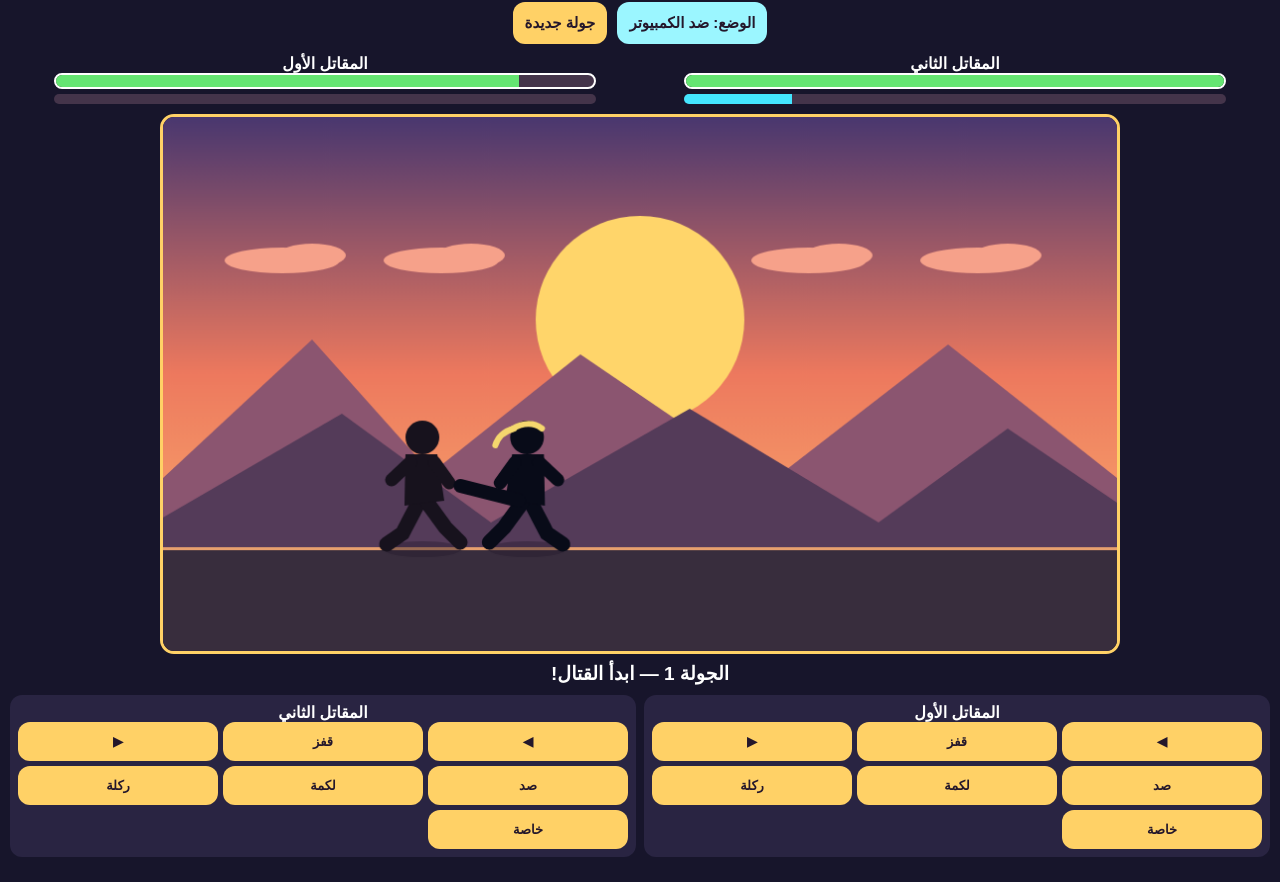
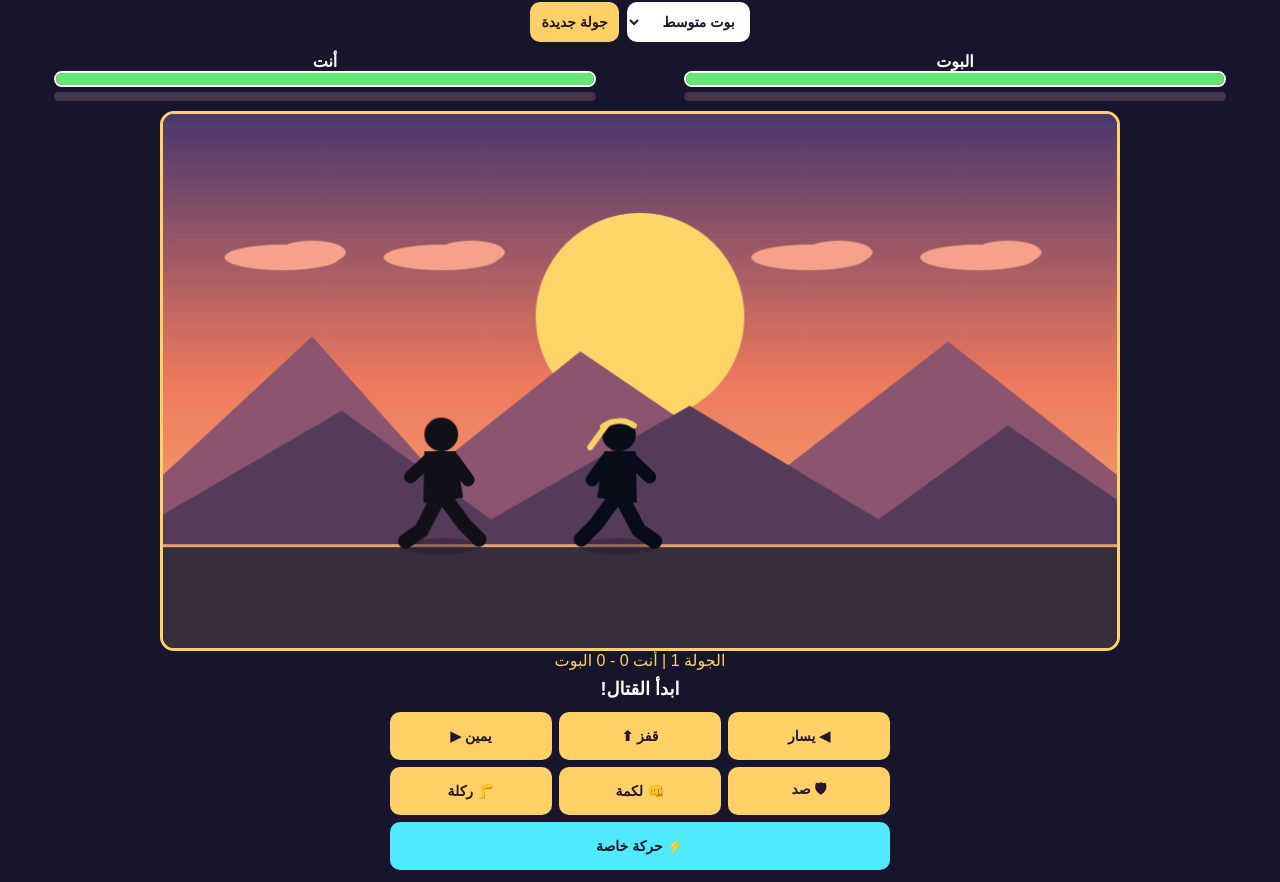
Before and after one commit to nader-404/Nader, a plain HTML site: page index.html in a window 1280 px wide. Shown: the part 60-942 px from the top of the page. Drawn offline with Linux system fonts and the light colour scheme; animation ran at ten frames a second.

Commit message:
Update HTML structure and styling for Kung Fu Legends

```diff
--- a/index.html
+++ b/index.html
@@ -2,77 +2,67 @@
 <html lang="ar" dir="rtl">
 <head>
 <meta charset="UTF-8">
-<meta name="viewport" content="width=device-width, initial-scale=1">
-<title>مبارزة الكونغ فو</title>
+<meta name="viewport" content="width=device-width,initial-scale=1,maximum-scale=1,user-scalable=no">
+<title>Kung Fu Legends</title>
 <style>
 *{box-sizing:border-box}
-body{margin:0;background:#17152b;color:white;font-family:Arial,sans-serif;text-align:center}
-h1{margin:12px}
-button{border:0;border-radius:12px;padding:12px;background:#ffd166;color:#24172b;font-weight:bold;font-size:15px;touch-action:manipulation}
-.top{display:flex;justify-content:center;gap:10px;flex-wrap:wrap;margin:10px}
-#mode{background:#9bf6ff}
+body{margin:0;background:#17152b;color:white;font-family:Arial;text-align:center}
+h1{margin:12px 0;color:#ffd166}
+button,select{border:0;border-radius:10px;padding:11px;background:#ffd166;color:#24172b;font-weight:bold;font-size:14px}
+button:active{transform:scale(.95)}
+.top{display:flex;justify-content:center;gap:8px;flex-wrap:wrap;margin:10px}
+select{background:#fff}
 canvas{width:96%;max-width:960px;aspect-ratio:16/9;border:3px solid #ffd166;border-radius:14px;display:block;margin:auto;touch-action:none}
 .hud{display:flex;justify-content:space-around;direction:ltr;margin:10px}
 .panel{width:43%}
 .bar{height:16px;background:#44344a;border:2px solid white;border-radius:20px;overflow:hidden}
-.fill{height:100%;width:100%;background:#65e572}
-.energy{height:10px;background:#44344a;border-radius:10px;margin-top:5px;overflow:hidden}
-.energy div{height:100%;width:0;background:#44e5ff}
-.controls{display:grid;grid-template-columns:1fr 1fr;gap:8px;margin:10px}
-.pad{background:#292442;padding:8px;border-radius:12px}
-.keys{display:grid;grid-template-columns:repeat(3,1fr);gap:5px}
-.keys button{padding:12px 2px;font-size:13px}
-#message{font-size:19px;font-weight:bold;margin:8px}
-@media(max-width:500px){.keys button{font-size:11px;padding:10px 1px}}
+.fill{height:100%;background:#65e572;width:100%;transition:width .12s}
+.energy{height:9px;background:#44344a;border-radius:10px;margin-top:5px;overflow:hidden}
+.energy div{height:100%;background:#42eaff;width:0%}
+.controls{display:grid;grid-template-columns:repeat(3,1fr);gap:7px;margin:12px auto;max-width:500px}
+.controls button{min-height:48px}
+#message{font-weight:bold;font-size:18px;margin:8px}
+#round{color:#ffd166}
+@media(max-width:500px){.controls{gap:5px;margin:8px}.controls button{font-size:12px;padding:8px 2px}}
 </style>
 </head>
 <body>
-<h1>🥋 مبارزة الكونغ فو</h1>
+<h1>🥋 KUNG FU LEGENDS</h1>
 <div class="top">
-<button id="mode">الوضع: ضد الكمبيوتر</button>
-<button id="new">جولة جديدة</button>
+<select id="difficulty">
+<option value="easy">بوت سهل</option>
+<option value="normal" selected>بوت متوسط</option>
+<option value="hard">بوت صعب</option>
+<option value="legend">بوت أسطوري</option>
+</select>
+<button id="restart">جولة جديدة</button>
 </div>
 <div class="hud">
 <div class="panel">
-<b>المقاتل الأول</b>
+<b>أنت</b>
 <div class="bar"><div class="fill" id="hp1"></div></div>
 <div class="energy"><div id="en1"></div></div>
 </div>
 <div class="panel">
-<b>المقاتل الثاني</b>
+<b>البوت</b>
 <div class="bar"><div class="fill" id="hp2"></div></div>
 <div class="energy"><div id="en2"></div></div>
 </div>
 </div>
 <canvas id="game" width="960" height="540"></canvas>
-<div id="message">الجولة 1 — استعد!</div>
+<div id="round">الجولة 1 | أنت 0 - 0 البوت</div>
+<div id="message">استعد للقتال!</div>
 <div class="controls">
-<div class="pad">
-<b>المقاتل الأول</b>
-<div class="keys">
-<button data-p="1" data-a="left">◀</button>
-<button data-p="1" data-a="jump">قفز</button>
-<button data-p="1" data-a="right">▶</button>
-<button data-p="1" data-a="block">صد</button>
-<button data-p="1" data-a="punch">لكمة</button>
-<button data-p="1" data-a="kick">ركلة</button>
-<button data-p="1" data-a="special">خاصة</button>
-</div>
-</div>
-<div class="pad">
-<b>المقاتل الثاني</b>
-<div class="keys">
-<button data-p="2" data-a="left">◀</button>
-<button data-p="2" data-a="jump">قفز</button>
-<button data-p="2" data-a="right">▶</button>
-<button data-p="2" data-a="block">صد</button>
-<button data-p="2" data-a="punch">لكمة</button>
-<button data-p="2" data-a="kick">ركلة</button>
-<button data-p="2" data-a="special">خاصة</button>
-</div>
-</div>
+<button data-act="left">◀ يسار</button>
+<button data-act="jump">قفز ⬆</button>
+<button data-act="right">يمين ▶</button>
+<button data-act="block">🛡 صد</button>
+<button data-act="punch">👊 لكمة</button>
+<button data-act="kick">🦵 ركلة</button>
+<button data-act="special" style="grid-column:1/4;background:#50eaff">⚡ حركة خاصة</button>
 </div>
 <script>
+(()=>{
 const canvas=document.getElementById("game");
 const ctx=canvas.getContext("2d");
 const hp1=document.getElementById("hp1");
@@ -80,81 +70,89 @@ const hp2=document.getElementById("hp2");
 const en1=document.getElementById("en1");
 const en2=document.getElementById("en2");
 const message=document.getElementById("message");
-let twoPlayers=false;
-let round=1,wins1=0,wins2=0;
-let ended=false,last=0;
-let keys={};
-let held={1:{},2:{}};
-let a,b;
-const floor=435;
+const roundText=document.getElementById("round");
+const difficulty=document.getElementById("difficulty");
+const W=960,H=540,FLOOR=435;
+let player,bot;
+let keys={},held={};
+let winsPlayer=0,winsBot=0,round=1;
+let finished=false,last=0,shake=0;
+let particles=[];
+let soundContext=null;
 function sound(freq,duration=.12){
  try{
-  const ac=new (window.AudioContext||window.webkitAudioContext)();
-  const osc=ac.createOscillator();
-  const gain=ac.createGain();
-  osc.connect(gain);gain.connect(ac.destination);
-  osc.frequency.value=freq;
-  gain.gain.setValueAtTime(.12,ac.currentTime);
-  gain.gain.exponentialRampToValueAtTime(.001,ac.currentTime+duration);
-  osc.start();osc.stop(ac.currentTime+duration);
-  osc.onended=()=>ac.close();
+  if(!soundContext)soundContext=new(window.AudioContext||window.webkitAudioContext)();
+  if(soundContext.state==="suspended")soundContext.resume();
+  const o=soundContext.createOscillator();
+  const g=soundContext.createGain();
+  o.connect(g);g.connect(soundContext.destination);
+  o.frequency.value=freq;
+  g.gain.setValueAtTime(.12,soundContext.currentTime);
+  g.gain.exponentialRampToValueAtTime(.001,soundContext.currentTime+duration);
+  o.start();o.stop(soundContext.currentTime+duration);
  }catch(e){}
 }
-function fighter(x,color,dir){
- return {
-  x,y:floor,vx:0,vy:0,hp:100,energy:0,
+function makeFighter(x,color,dir){
+ return{
+  x,y:FLOOR,vx:0,vy:0,hp:100,energy:0,
   color,dir,ground:true,block:false,
-  act:"idle",timer:0,cool:0,hit:false,stun:0
+  act:"idle",timer:0,cool:0,hit:false,
+  stun:0,walk:0,aiTimer:0
  };
 }
 function resetRound(){
- a=fighter(300,"#17121d",1);
- b=fighter(660,"#080b18",-1);
- ended=false;
+ player=makeFighter(280,"#111019",1);
+ bot=makeFighter(680,"#080b18",-1);
+ finished=false;
+ particles=[];
  updateHud();
- message.textContent="الجولة "+round+" — ابدأ القتال!";
+ message.textContent="ابدأ القتال!";
 }
 function newMatch(){
- round=1;wins1=0;wins2=0;
+ winsPlayer=0;winsBot=0;round=1;
  resetRound();
+ updateRound();
 }
-resetRound();
-document.getElementById("new").onclick=newMatch;
-document.getElementById("mode").onclick=()=>{
- twoPlayers=!twoPlayers;
- document.getElementById("mode").textContent=
- twoPlayers?"الوضع: لاعبان":"الوضع: ضد الكمبيوتر";
- newMatch();
-};
+function updateRound(){
+ roundText.textContent=
+ "الجولة "+round+" | أنت "+winsPlayer+" - "+winsBot+" البوت";
+}
 function updateHud(){
- hp1.style.width=a.hp+"%";
- hp2.style.width=b.hp+"%";
- en1.style.width=a.energy+"%";
- en2.style.width=b.energy+"%";
+ hp1.style.width=player.hp+"%";
+ hp2.style.width=bot.hp+"%";
+ en1.style.width=player.energy+"%";
+ en2.style.width=bot.energy+"%";
 }
+document.getElementById("restart").onclick=newMatch;
 function action(p,act){
- if(ended)return;
+ if(finished||p.stun>0)return;
  if(act==="block"){
   p.block=true;
   return;
  }
  if(act==="jump"&&p.ground){
-  p.vy=-13;p.ground=false;
-  sound(500);
+  p.vy=-13;
+  p.ground=false;
+  sound(480);
   return;
  }
  if(act==="special"){
   if(p.energy>=100&&p.cool<=0){
    p.energy=0;
-   p.act="special";p.timer=30;p.cool=55;p.hit=false;
-   sound(65,.4);
+   p.act="special";
+   p.timer=30;
+   p.cool=55;
+   p.hit=false;
+   sound(65,.35);
+   for(let i=0;i<12;i++)
+    particles.push({x:p.x,y:p.y-80,vx:(Math.random()-.5)*9,vy:(Math.random()-.5)*9,life:25});
   }
   return;
  }
- if((act==="punch"||act==="kick")&&p.cool<=0&&p.stun<=0){
+ if((act==="punch"||act==="kick")&&p.cool<=0){
   p.act=act;
-  p.timer=act==="kick"?25:18;
-  p.cool=act==="kick"?38:27;
+  p.timer=act==="kick"?24:17;
+  p.cool=act==="kick"?34:24;
   p.hit=false;
   sound(act==="kick"?90:140);
  }
@@ -162,109 +160,168 @@ function action(p,act){
 function release(p,act){
  if(act==="block")p.block=false;
 }
-document.querySelectorAll("[data-a]").forEach(btn=>{
- const n=Number(btn.dataset.p),act=btn.dataset.a;
- const down=e=>{
+document.querySelectorAll("[data-act]").forEach(btn=>{
+ const act=btn.dataset.act;
+ btn.addEventListener("pointerdown",e=>{
   e.preventDefault();
-  held[n][act]=true;
-  if(act!=="left"&&act!=="right")action(n===1?a:b,act);
- };
+  held[act]=true;
+  if(act!=="left"&&act!=="right")action(player,act);
+ });
  const up=e=>{
   e.preventDefault();
-  held[n][act]=false;
-  if(act==="block")release(n===1?a:b,act);
+  held[act]=false;
+  release(player,act);
  };
- btn.addEventListener("pointerdown",down);
- ["pointerup","pointercancel","pointerleave"].forEach(ev=>btn.addEventListener(ev,up));
+ btn.addEventListener("pointerup",up);
+ btn.addEventListener("pointercancel",up);
+ btn.addEventListener("pointerleave",up);
 });
-const map={
- KeyA:[1,"left"],KeyD:[1,"right"],KeyW:[1,"jump"],
- KeyS:[1,"block"],KeyF:[1,"punch"],KeyG:[1,"kick"],KeyH:[1,"special"],
- ArrowLeft:[2,"left"],ArrowRight:[2,"right"],ArrowUp:[2,"jump"],
- ArrowDown:[2,"block"],KeyJ:[2,"punch"],KeyK:[2,"kick"],KeyL:[2,"special"]
+const keyMap={
+ KeyA:"left",KeyD:"right",KeyW:"jump",
+ KeyS:"block",KeyF:"punch",KeyG:"kick",KeyH:"special"
 };
 window.addEventListener("keydown",e=>{
- if(!map[e.code])return;
+ const act=keyMap[e.code];
+ if(!act)return;
  e.preventDefault();
- let [n,act]=map[e.code];
  if(!keys[e.code]){
   keys[e.code]=true;
-  action(n===1?a:b,act);
+  action(player,act);
  }
 });
 window.addEventListener("keyup",e=>{
- if(!map[e.code])return;
- let [n,act]=map[e.code];
+ const act=keyMap[e.code];
+ if(!act)return;
  keys[e.code]=false;
- if(act==="block")release(n===1?a:b,act);
+ release(player,act);
 });
-function move(p,n,dt){
- let left=held[n].left||keys[n===1?"KeyA":"ArrowLeft"];
- let right=held[n].right||keys[n===1?"KeyD":"ArrowRight"];
+function move(p,dt){
+ const left=held.left||keys.KeyA;
+ const right=held.right||keys.KeyD;
  if(p.stun>0){
   p.stun-=dt/16.67;
   p.vx*=.88;
  }else{
-  if(left&&!right)p.vx=-4.2;
-  else if(right&&!left)p.vx=4.2;
-  else p.vx*=.72;
+  let target=left&&!right?-4.5:right&&!left?4.5:0;
+  p.vx+=(target-p.vx)*.23;
  }
  p.x+=p.vx*dt/16.67;
- p.vy+=.62*dt/16.67;
  p.y+=p.vy*dt/16.67;
- if(p.y>=floor){
-  p.y=floor;p.vy=0;p.ground=true;
+ p.vy+=.58*dt/16.67;
+ if(p.y>=FLOOR){
+  p.y=FLOOR;
+  p.vy=0;
+  p.ground=true;
  }
  p.x=Math.max(55,Math.min(905,p.x));
  if(p.cool>0)p.cool-=dt/16.67;
  if(p.timer>0)p.timer-=dt/16.67;
  else if(p.act!=="idle")p.act="idle";
+ p.walk+=Math.abs(p.vx)*.07;
 }
-function combat(p,q){
- if(p.act==="idle"||p.hit||p.timer<7)return;
- let dist=Math.abs(p.x-q.x);
- let reach=p.act==="special"?175:p.act==="kick"?105:83;
- if(dist<reach&&Math.abs(p.y-q.y)<100){
-  let damage=p.act==="special"?28:p.act==="kick"?14:10;
-  if(q.block)damage*=.18;
-  q.hp=Math.max(0,q.hp-damage);
-  q.stun=q.block?0:7;
-  q.vx=(q.x>p.x?1:-1)*(q.block?1.5:5);
-  p.energy=Math.min(100,p.energy+20);
-  p.hit=true;
-  sound(p.act==="special"?55:p.act==="kick"?85:130);
-  updateHud();
+function botAI(dt){
+ if(finished)return;
+ const level=difficulty.value;
+ const dist=player.x-bot.x;
+ const abs=Math.abs(dist);
+ bot.dir=dist>0?1:-1;
+ let speed=2.5;
+ let reaction=.045;
+ let attackRange=95;
+ if(level==="easy"){speed=1.9;reaction=.012;attackRange=75}
+ if(level==="normal"){speed=2.7;reaction=.035;attackRange=95}
+ if(level==="hard"){speed=3.5;reaction=.075;attackRange=115}
+ if(level==="legend"){speed=4.2;reaction=.12;attackRange=130}
+ if(bot.stun>0)return;
+ if(abs>attackRange+20){
+  bot.vx+=((dist>0?speed:-speed)-bot.vx)*.12;
+ }else if(abs<55){
+  bot.vx+=(dist>0?-speed:speed)*.09;
+ }else{
+  bot.vx*=.75;
+ }
+ bot.x+=bot.vx*dt/16.67;
+ bot.x=Math.max(55,Math.min(905,bot.x));
+ bot.aiTimer-=dt/16.67;
+ if(bot.aiTimer<=0){
+  bot.aiTimer=level==="easy"?65:level==="normal"?40:level==="hard"?25:15;
+  if(abs<attackRange+25){
+   if(level!=="easy"&&Math.random()<reaction*.8){
+    bot.block=true;
+    setTimeout(()=>bot.block=false,450);
+   }else if(bot.cool<=0){
+    let r=Math.random();
+    if(level==="legend"&&bot.energy>=100&&r<.35)action(bot,"special");
+    else if(r<.55)action(bot,"punch");
+    else action(bot,"kick");
+   }
+  }
+  if(level!=="easy"&&player.act!=="idle"&&abs<130&&Math.random()<reaction*2)
+   bot.block=true;
+  else if(Math.random()<.5)bot.block=false;
+  if(level!=="easy"&&Math.random()<reaction)
+   action(bot,"jump");
  }
 }
+function hit(attacker,defender){
+ if(attacker.act==="idle"||attacker.hit||attacker.timer<6)return;
+ const dist=Math.abs(attacker.x-defender.x);
+ const reach=attacker.act==="special"?180:
+ attacker.act==="kick"?110:85;
+ if(dist>reach||Math.abs(attacker.y-defender.y)>100)return;
+ let damage=attacker.act==="special"?27:
+ attacker.act==="kick"?14:10;
+ if(defender.block)damage*=.18;
+ defender.hp=Math.max(0,defender.hp-damage);
+ defender.stun=defender.block?0:7;
+ defender.vx=(defender.x>attacker.x?1:-1)*(defender.block?1.5:5);
+ attacker.energy=Math.min(100,attacker.energy+20);
+ attacker.hit=true;
+ shake=attacker.act==="special"?10:5;
+ sound(attacker.act==="special"?55:attacker.act==="kick"?85:125);
+ for(let i=0;i<8;i++){
+  particles.push({
+   x:defender.x,y:defender.y-75,
+   vx:(Math.random()-.5)*8,
+   vy:(Math.random()-.5)*8,
+   life:18
+  });
+ }
+ updateHud();
+}
 function finishRound(){
- ended=true;
- if(a.hp<=0)wins2++;
- else wins1++;
- if(wins1>=2||wins2>=2){
-  message.textContent=wins1>=2?
-  "🏆 فاز المقاتل الأول بالبطولة!":
-  "🏆 فاز المقاتل الثاني بالبطولة!";
-  round=1;wins1=0;wins2=0;
-  setTimeout(()=>{
-   if(confirm("هل تريد بدء بطولة جديدة؟"))newMatch();
-  },300);
- }else{
-  message.textContent="فاز "+(a.hp>0?"المقاتل الأول":"المقاتل الثاني")+
-  " بالجولة! النتيجة "+wins1+" - "+wins2;
-  setTimeout(()=>{
-   round++;
-   resetRound();
-  },1800);
+ if(finished)return;
+ finished=true;
+ if(player.hp<=0)winsBot++;
+ else winsPlayer++;
+ if(winsPlayer>=2||winsBot>=2){
+  message.textContent=winsPlayer>=2?
+   "🏆 فزت بالبطولة!":
+   "🤖 البوت فاز بالبطولة!";
+  roundText.textContent="النتيجة النهائية "+winsPlayer+" - "+winsBot;
+  return;
  }
+ message.textContent=player.hp>0?
+  "فزت بالجولة!":
+  "البوت فاز بالجولة!";
+ updateRound();
+ setTimeout(()=>{
+  round++;
+  resetRound();
+  updateRound();
+ },1800);
 }
 function background(){
- let g=ctx.createLinearGradient(0,0,0,540);
+ let g=ctx.createLinearGradient(0,0,0,H);
  g.addColorStop(0,"#49376f");
- g.addColorStop(.48,"#ed795e");
+ g.addColorStop(.5,"#ed795e");
  g.addColorStop(1,"#ffbd73");
- ctx.fillStyle=g;ctx.fillRect(0,0,960,540);
+ ctx.fillStyle=g;
+ ctx.fillRect(0,0,W,H);
  ctx.fillStyle="#ffd56a";
- ctx.beginPath();ctx.arc(480,205,105,0,Math.PI*2);ctx.fill();
+ ctx.beginPath();
+ ctx.arc(480,205,105,0,Math.PI*2);
+ ctx.fill();
  ctx.fillStyle="#f6a18a";
  [120,280,650,820].forEach(x=>{
   ctx.beginPath();
@@ -274,106 +331,156 @@ function background(){
  });
  ctx.fillStyle="#8b5570";
  ctx.beginPath();
- ctx.moveTo(0,365);ctx.lineTo(150,225);
- ctx.lineTo(270,360);ctx.lineTo(420,240);
- ctx.lineTo(610,370);ctx.lineTo(790,230);
- ctx.lineTo(960,365);ctx.lineTo(960,450);
- ctx.lineTo(0,450);ctx.fill();
+ ctx.moveTo(0,365);
+ ctx.lineTo(150,225);
+ ctx.lineTo(270,360);
+ ctx.lineTo(420,240);
+ ctx.lineTo(610,370);
+ ctx.lineTo(790,230);
+ ctx.lineTo(960,365);
+ ctx.lineTo(960,450);
+ ctx.lineTo(0,450);
+ ctx.fill();
  ctx.fillStyle="#543b59";
  ctx.beginPath();
- ctx.moveTo(0,405);ctx.lineTo(180,300);
- ctx.lineTo(330,410);ctx.lineTo(530,295);
- ctx.lineTo(720,410);ctx.lineTo(850,315);
- ctx.lineTo(960,390);ctx.lineTo(960,460);
- ctx.lineTo(0,460);ctx.fill();
+ ctx.moveTo(0,405);
+ ctx.lineTo(180,300);
+ ctx.lineTo(330,410);
+ ctx.lineTo(530,295);
+ ctx.lineTo(720,410);
+ ctx.lineTo(850,315);
+ ctx.lineTo(960,390);
+ ctx.lineTo(960,460);
+ ctx.lineTo(0,460);
+ ctx.fill();
  ctx.fillStyle="#382d3d";
  ctx.fillRect(0,435,960,105);
  ctx.fillStyle="#e7a06e";
  ctx.fillRect(0,435,960,3);
 }
-function drawFighter(p,second){
+function drawFighter(p,isBot){
  ctx.save();
  ctx.translate(p.x,p.y);
  ctx.scale(p.dir,1);
+ const bob=p.ground?Math.sin(p.walk)*2:0;
+ ctx.translate(0,bob);
  ctx.fillStyle="#241b2b66";
- ctx.beginPath();ctx.ellipse(0,2,39,8,0,0,Math.PI*2);ctx.fill();
+ ctx.beginPath();
+ ctx.ellipse(0,2,40,8,0,0,Math.PI*2);
+ ctx.fill();
  ctx.strokeStyle=p.color;
- ctx.lineWidth=15;ctx.lineCap="round";
+ ctx.lineWidth=15;
+ ctx.lineCap="round";
+ const moving=Math.abs(p.vx)>1;
+ const legSwing=moving?Math.sin(p.walk)*12:0;
  ctx.beginPath();
- ctx.moveTo(-4,-45);ctx.lineTo(-20,-14);ctx.lineTo(-36,-3);
+ ctx.moveTo(-4,-45);
+ ctx.lineTo(-20-legSwing,-14);
+ ctx.lineTo(-36-legSwing,-3);
  ctx.stroke();
  ctx.beginPath();
- ctx.moveTo(5,-45);ctx.lineTo(23,-20);ctx.lineTo(38,-5);
+ ctx.moveTo(5,-45);
+ ctx.lineTo(23+legSwing,-20);
+ ctx.lineTo(38+legSwing,-5);
  ctx.stroke();
  ctx.fillStyle=p.color;
  ctx.beginPath();
- ctx.moveTo(-17,-94);ctx.lineTo(15,-94);
- ctx.lineTo(22,-47);ctx.lineTo(-18,-42);
- ctx.closePath();ctx.fill();
- ctx.beginPath();ctx.arc(0,-111,17,0,Math.PI*2);ctx.fill();
- if(second){
-  ctx.strokeStyle="#f5d76e";ctx.lineWidth=6;
+ ctx.moveTo(-17,-94);
+ ctx.lineTo(15,-94);
+ ctx.lineTo(22,-47);
+ ctx.lineTo(-18,-42);
+ ctx.closePath();
+ ctx.fill();
+ ctx.beginPath();
+ ctx.arc(0,-111,17,0,Math.PI*2);
+ ctx.fill();
+ if(isBot){
+  ctx.strokeStyle="#ffd166";
+  ctx.lineWidth=6;
   ctx.beginPath();
   ctx.moveTo(-15,-120);
-  ctx.quadraticCurveTo(-2,-130,16,-119);
+  ctx.quadraticCurveTo(0,-130,16,-119);
   ctx.stroke();
   ctx.beginPath();
   ctx.moveTo(13,-120);
-  ctx.quadraticCurveTo(28,-116,25+Math.sin(performance.now()/110)*7,-103);
+  ctx.lineTo(29,-105+Math.sin(performance.now()/110)*7);
   ctx.stroke();
  }
- ctx.strokeStyle=p.color;ctx.lineWidth=13;
+ ctx.strokeStyle=p.color;
+ ctx.lineWidth=13;
+ const punching=p.act==="punch"&&p.timer>0;
  ctx.beginPath();
  ctx.moveTo(-12,-86);
- ctx.lineTo(p.act==="punch"&&p.timer>0?48:-31,-68);
+ ctx.lineTo(punching?55:-31,punching?-82:-68);
  ctx.stroke();
  ctx.beginPath();
  ctx.moveTo(12,-86);
- ctx.lineTo(p.block?34:27,p.block?-108:-65);
+ ctx.lineTo(p.block?35:27,p.block?-108:-65);
  ctx.stroke();
- if(p.act==="kick"&&p.timer>7){
-  ctx.lineWidth=14;
-  ctx.beginPath();ctx.moveTo(8,-47);ctx.lineTo(67,-62);ctx.stroke();
+ if(p.act==="kick"&&p.timer>5){
+  ctx.lineWidth=15;
+  ctx.beginPath();
+  ctx.moveTo(8,-47);
+  ctx.lineTo(70,-65);
+  ctx.stroke();
  }
  if(p.act==="special"&&p.timer>5){
   ctx.fillStyle="#50eaff";
-  ctx.beginPath();ctx.arc(65,-80,25,0,Math.PI*2);ctx.fill();
+  ctx.beginPath();
+  ctx.arc(68,-82,26,0,Math.PI*2);
+  ctx.fill();
  }
  if(p.block){
-  ctx.strokeStyle="#ffd166";ctx.lineWidth=3;
-  ctx.beginPath();ctx.arc(14,-86,38,-.9,.9);ctx.stroke();
+  ctx.strokeStyle="#ffd166";
+  ctx.lineWidth=3;
+  ctx.beginPath();
+  ctx.arc(14,-86,38,-.9,.9);
+  ctx.stroke();
  }
  ctx.restore();
+}
+function drawParticles(dt){
+ for(let i=particles.length-1;i>=0;i--){
+  let p=particles[i];
+  p.x+=p.vx;
+  p.y+=p.vy;
+  p.life-=dt/16.67;
+  ctx.globalAlpha=Math.max(0,p.life/20);
+  ctx.fillStyle="#ffe07a";
+  ctx.beginPath();
+  ctx.arc(p.x,p.y,4,0,Math.PI*2);
+  ctx.fill();
+  ctx.globalAlpha=1;
+  if(p.life<=0)particles.splice(i,1);
+ }
 }
 function frame(t){
  let dt=Math.min(32,t-last||16);
  last=t;
  background();
- if(!ended){
-  move(a,1,dt);
-  if(twoPlayers){
-   move(b,2,dt);
-  }else{
-   let d=a.x-b.x;
-   held[2].left=d< -115;
-   held[2].right=d>115;
-   if(Math.abs(d)<105&&b.cool<=0&&Math.random()<.035)
-    action(b,Math.random()<.55?"punch":"kick");
-   if(Math.abs(d)<100&&Math.random()<.015)b.block=true;
-   else if(Math.random()<.04)b.block=false;
-   move(b,2,dt);
-  }
-  a.dir=a.x<b.x?1:-1;
-  b.dir=-a.dir;
-  combat(a,b);
-  combat(b,a);
-  if(a.hp<=0||b.hp<=0)finishRound();
+ if(!finished){
+  move(player,dt);
+  botAI(dt);
+  player.dir=player.x<bot.x?1:-1;
+  bot.dir=-player.dir;
+  hit(player,bot);
+  hit(bot,player);
+  if(player.hp<=0||bot.hp<=0)finishRound();
  }
- drawFighter(a,false);
- drawFighter(b,true);
+ ctx.save();
+ if(shake>0){
+  ctx.translate((Math.random()-.5)*shake,(Math.random()-.5)*shake);
+  shake*=.8;
+ }
+ drawFighter(player,false);
+ drawFighter(bot,true);
+ drawParticles(dt);
+ ctx.restore();
  requestAnimationFrame(frame);
 }
+resetRound();
 requestAnimationFrame(frame);
+})();
 </script>
 </body>
 </html>
```
